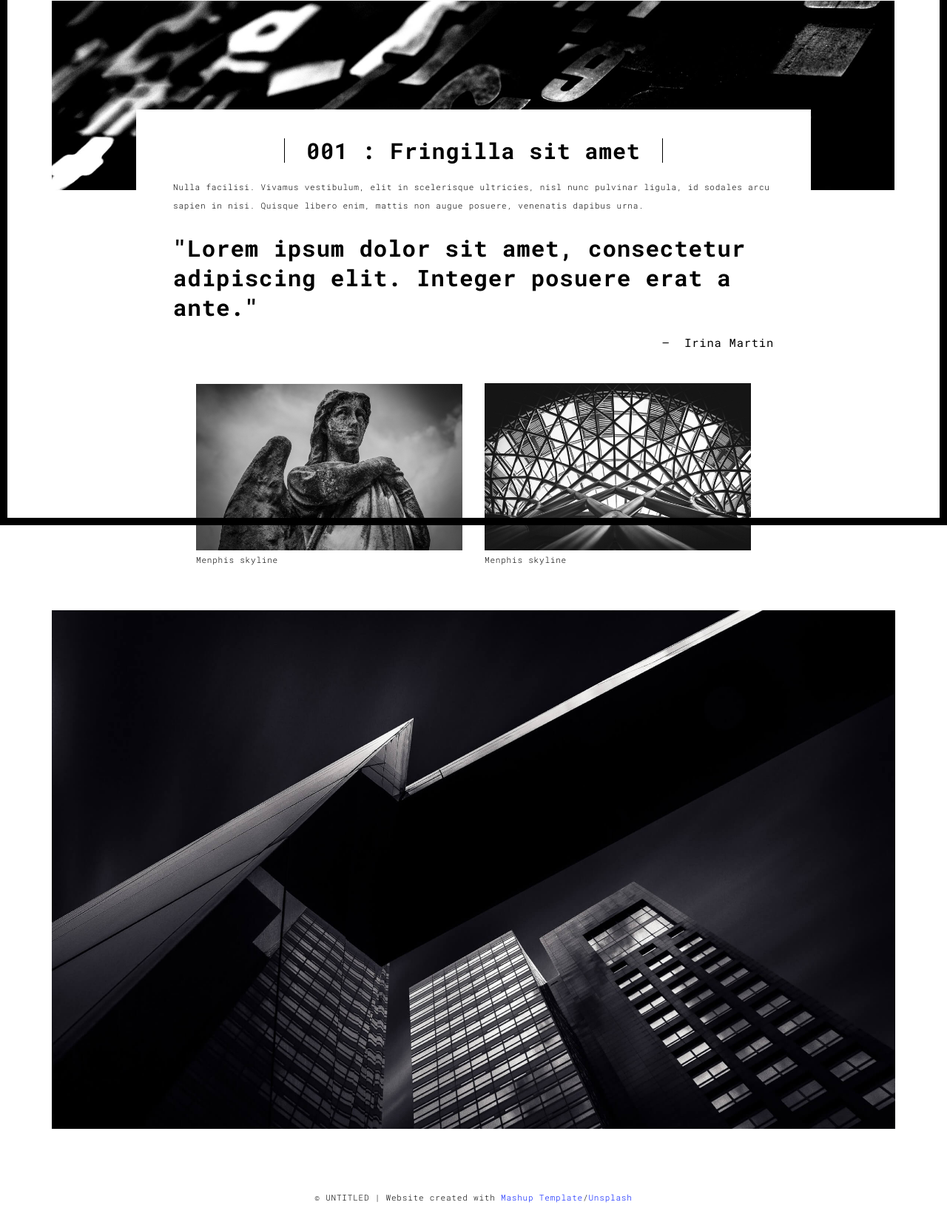
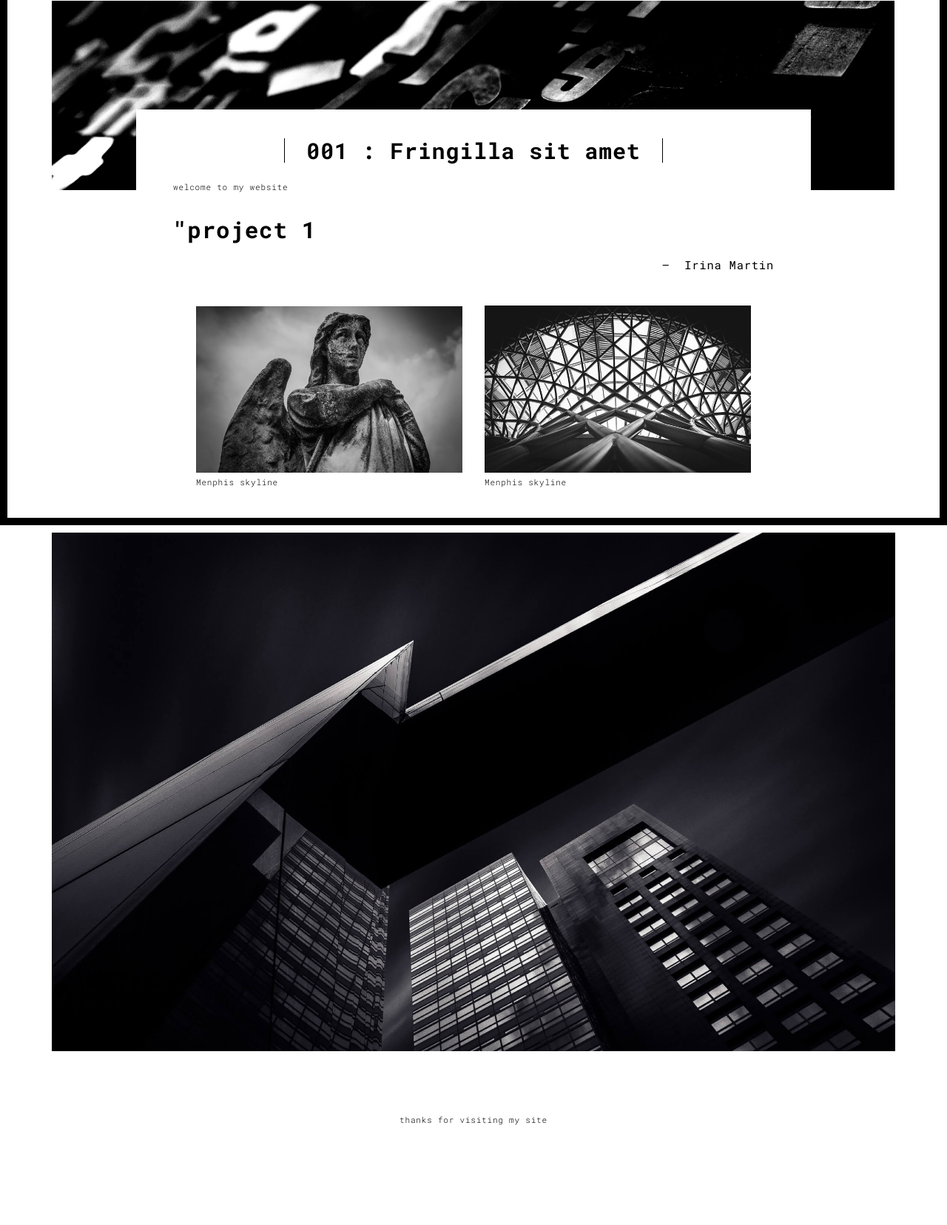
Before and after one commit to kritagya009/portfo, a Flask app: page /work.html in a window 1280 px wide. Shown: the part 90-1746 px from the top of the page at 74% size. After the commit the page ends 1611 px from the top, so only its background shows below. Run offline with Flask 2, Linux system fonts and the light colour scheme; some libraries are stand-ins or nearby versions.

Commit message:
Update work.html

```diff
--- a/templates/work.html
+++ b/templates/work.html
@@ -68,10 +68,10 @@
           <div class="text-center">
             <h1 class="h2">001 : Fringilla sit amet</h1>
           </div>
-          <p>Nulla facilisi. Vivamus vestibulum, elit in scelerisque ultricies, nisl nunc pulvinar ligula, id sodales arcu sapien in nisi. Quisque libero enim, mattis non augue posuere, venenatis dapibus urna.</p>
+          <p>welcome to my website</p>
 
           <blockquote>
-            <p>"Lorem ipsum dolor sit amet, consectetur adipiscing elit. Integer posuere erat a ante."</p>
+            <p>"project 1</p>
             <small class="pull-right">Irina Martin</small>
           </blockquote>
         </div>
@@ -105,7 +105,7 @@
   <div class="container">
     <div class="row">
       <div class="col-xs-12">
-        <p>© UNTITLED | Website created with <a href="http://www.mashup-template.com/" title="Create website with free html template">Mashup Template</a>/<a href="https://www.unsplash.com/" title="Beautiful Free Images">Unsplash</a></p>
+        <p>thanks for visiting my site</p>
       </div>
     </div>
   </div>
```
